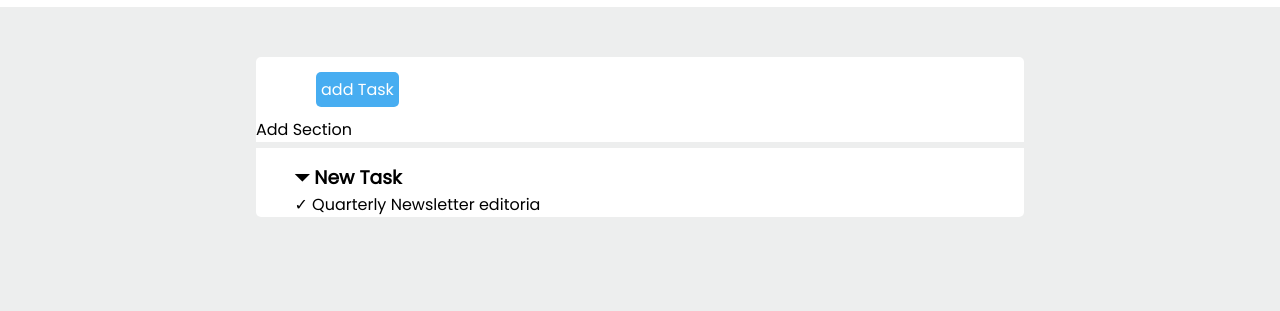
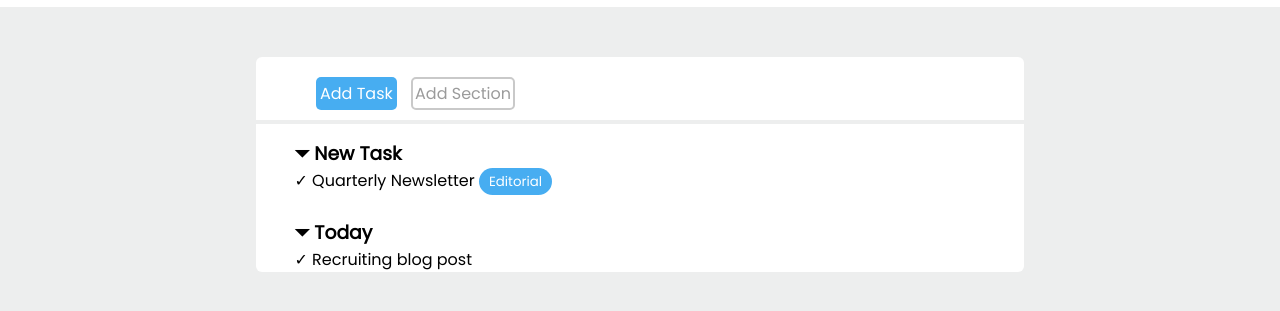
Before and after one commit to GIGIPR3/html-css-toboolist, a plain HTML site: page index.html in a window 1280 px wide. Shown: the part 63-374 px from the top of the page. Drawn offline with Linux system fonts and the light colour scheme.

Commit message:
1 sezione

```diff
--- a/index.html
+++ b/index.html
@@ -16,17 +16,19 @@
     </header>
 
     <main>
-        <span class="area">
-            <p id="blue-button">add Task</p>
-
-        </span>
-        <span>
-            <p>Add Section</p>
-        </span>
+            <span class="blue-button">Add Task</span>
+            <span class="white-button">Add Section</span>
         <div id="divider"></div>
         <div id="container">
+
             <div><h3>&#9207; New Task</h3></div>
-            <div>&#10003; Quarterly Newsletter <span>editoria</span></div>
+            <div><span class="circle_green"> &#10003; </span> Quarterly Newsletter <span class="blue-space">Editorial</span>
+            </div>
+            <br>
+
+            <div><h3>&#9207; Today</h3></div>
+            <div><span class="circle_green">&#10003;</span> Recruiting blog post</div>
+
         </div>
     </main>
 
--- a/style.css
+++ b/style.css
@@ -29,28 +29,34 @@ main{
     width: 60%;
     margin: auto;
     margin-top: 50px;
-    border-radius: 5px;
+    border-radius: 6px;
     background-color: white;
 }
 
-#blue-button{
+.blue-button{
+    color: white;
     background-color: rgb(71,173,241);
-    color: white;
+    padding: 4px;
+    border-radius: 5px;
+    margin-top: 20px;
+    margin-left: 60px;
+    margin-bottom: 10px;
     display: inline-block;
-    padding: 5px;
-    border-radius: 5px;
-    margin-left: 60px;
-    margin-top: 15px;
-    margin-bottom: 10px;
 }
 
-#white-button{
+.white-button{
     display: inline-block;
+    margin-left: 10px;
+    color: rgb(155, 155, 155);
+    border: solid rgb(201, 201, 201);
+    border-width: 2px;
+    padding: 2px;
+    border-radius: 5px;
 }
 
 #divider{
     background-color: rgb(237, 238, 238);
-    height: 6px;
+    height: 4px;
 }
 
 #container{
@@ -58,3 +64,19 @@ main{
     margin: auto;
     margin-top: 2%;
 }
+
+.blue-space{
+    color: white;
+    background-color: rgb(71,173,241);
+    padding: 4px;
+    padding-left: 10px;
+    padding-right: 10px;
+    border-radius: 15px;
+    font-size: smaller;
+}
+
+.cicle{
+    display: inline-block;
+    border: solid green;
+    border-width: 2px;
+}
```
